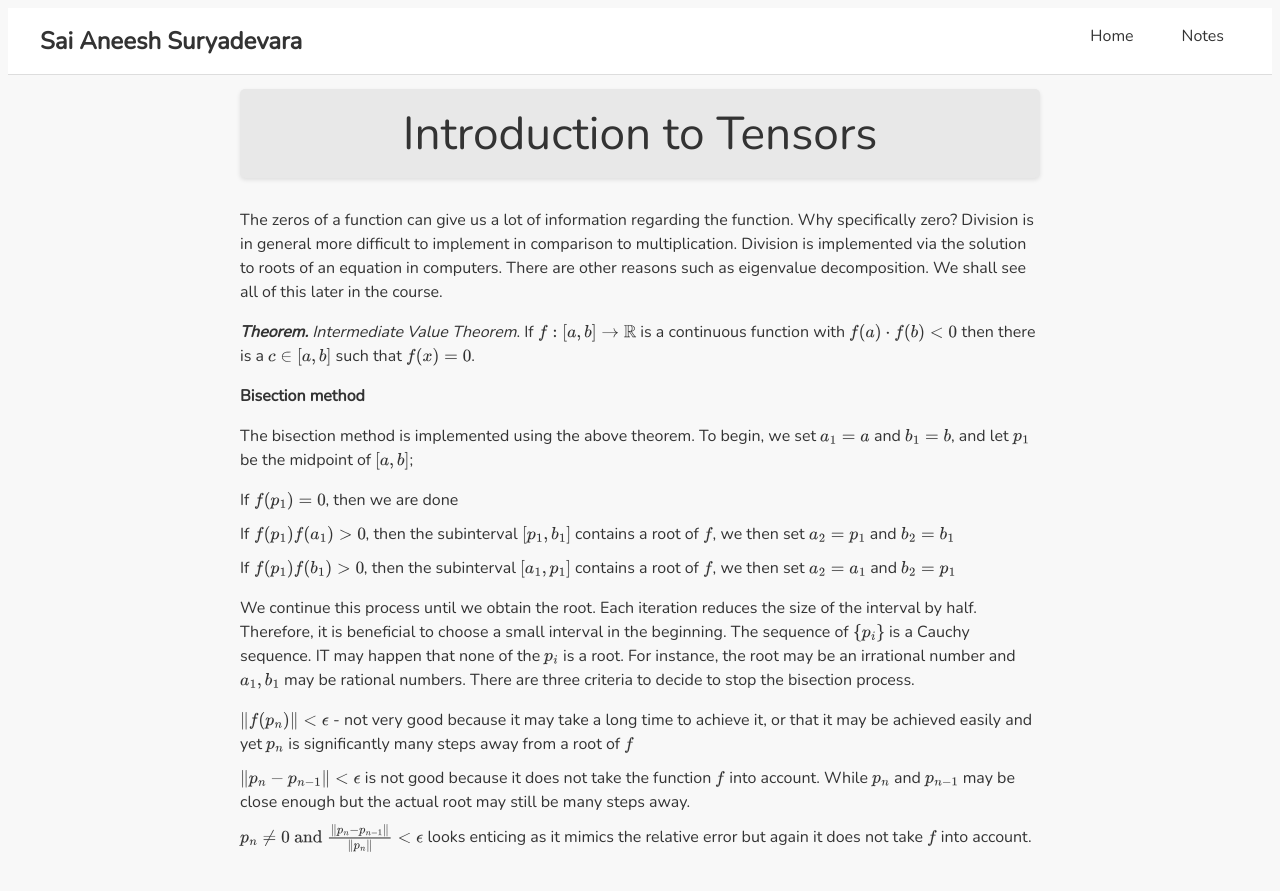
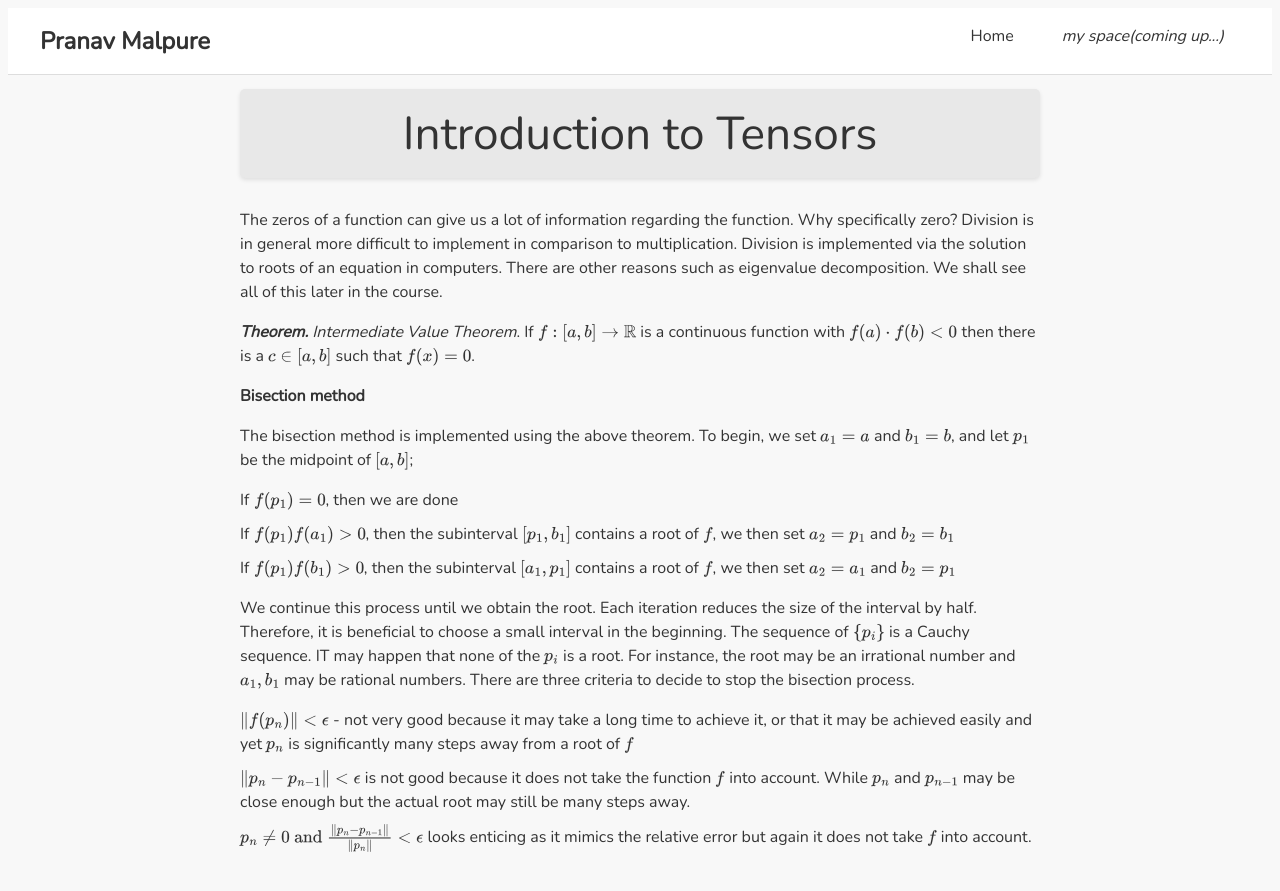
Before and after one commit to Pranav-Malpure/pranav-malpure.github.io, a Jekyll site: the page built from _posts/2024-03-11-test.md, in a window 1280 px wide. Shown: the top 891 px of the page. Built offline with Jekyll 4.4.1, drawn with Linux system fonts in a browser that asks for light colours.

Commit message:
Update page.html

```diff
--- a/_layouts/page.html
+++ b/_layouts/page.html
@@ -17,13 +17,13 @@
     <!-- Navbar -->
     <nav class="navbar">
       <div class="nav-container">
-          <a class="navbar-brand" href="{{ site.url }}">Sai Aneesh Suryadevara</a>
+          <a class="navbar-brand" href="{{ site.url }}">Pranav Malpure</a>
           <ul class="navbar-nav">
               <li class="nav-item">
                   <a class="nav-link" href="{{ site.url }}">Home</a>
               </li>
               <li class="nav-item">
-                  <a class="nav-link" href="{{ site.url }}/blog">Notes</a>
+                  <a class="nav-link" href="{{ site.url }}/blog"><i>my space(coming up...)</i></a>
               </li>
           </ul>
       </div>
```
